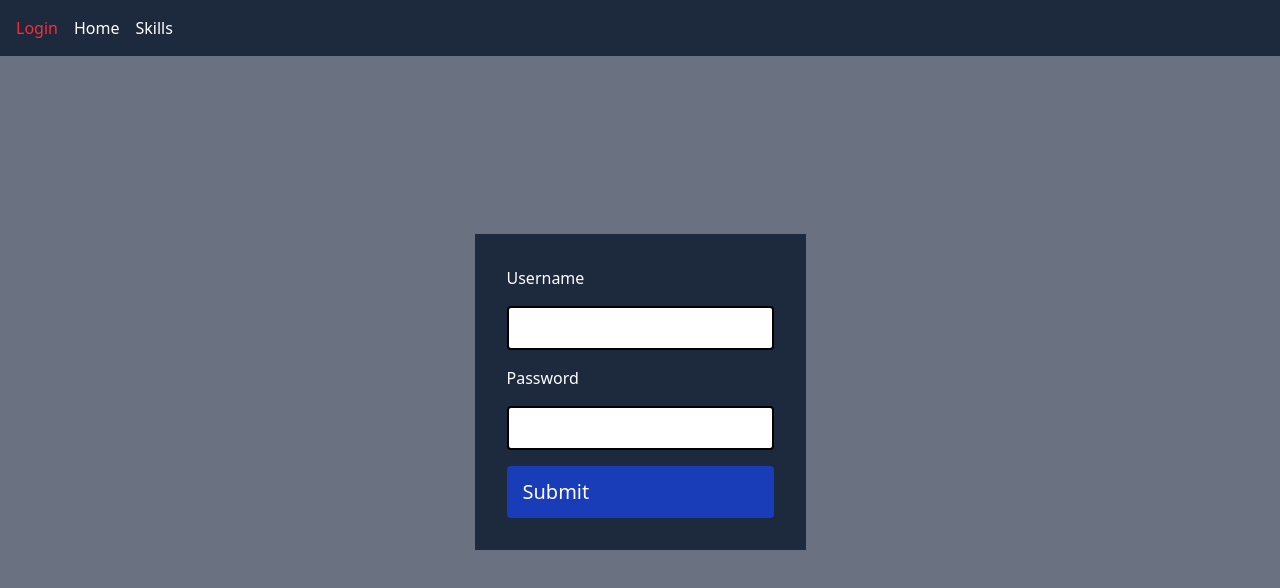
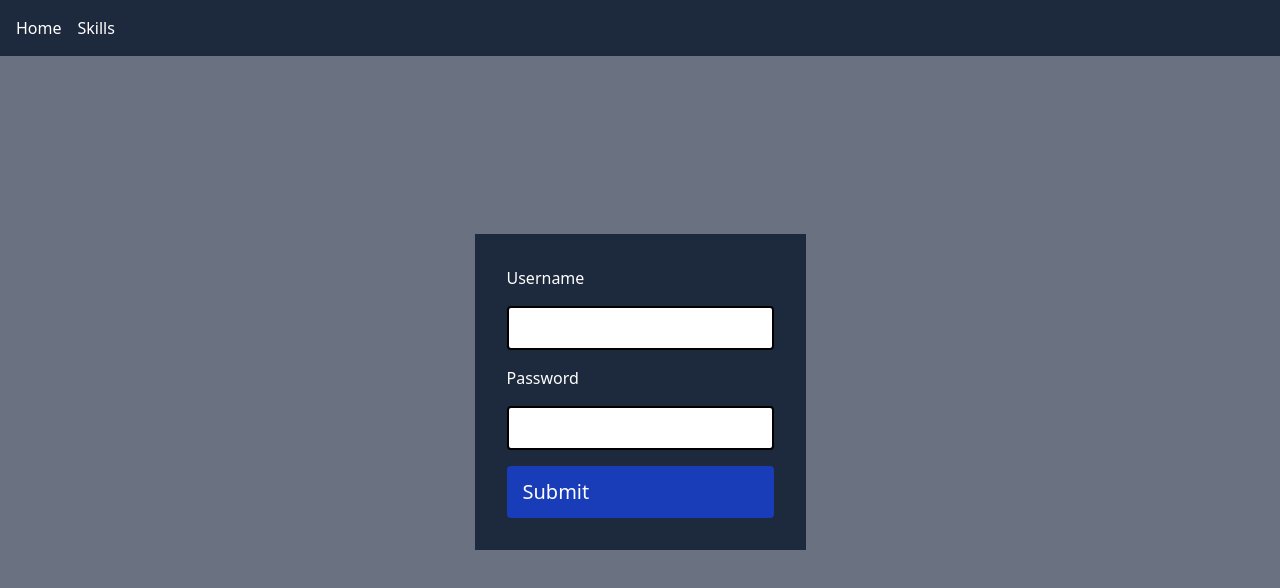
Before and after one commit to MCesarczyk/personal-homepage-2024-admin, a React (Vite) app: page /login in a window 1280 px wide. Shown: the top 588 px of the page. Built offline with nearby package versions, Linux system fonts and the light colour scheme; no server answers.

Commit message:
feat(navigation): remove login link

```diff
--- a/src/app/navigation.tsx
+++ b/src/app/navigation.tsx
@@ -12,14 +12,6 @@ export const Navigation = () => {
   return (
     <nav className="bg-slate-800 text-white mb-[-64px]" role="navigation">
       <ul className="flex gap-4 p-4">
-        <li>
-          <Link
-            className={clsx(isPathActive(ROUTES.LOGIN) && 'text-red-500')}
-            to={ROUTES.LOGIN}
-          >
-            Login
-          </Link>
-        </li>
         <li>
           <Link
             className={clsx(isPathActive(ROUTES.DASHBOARD) && 'text-red-500')}
```
